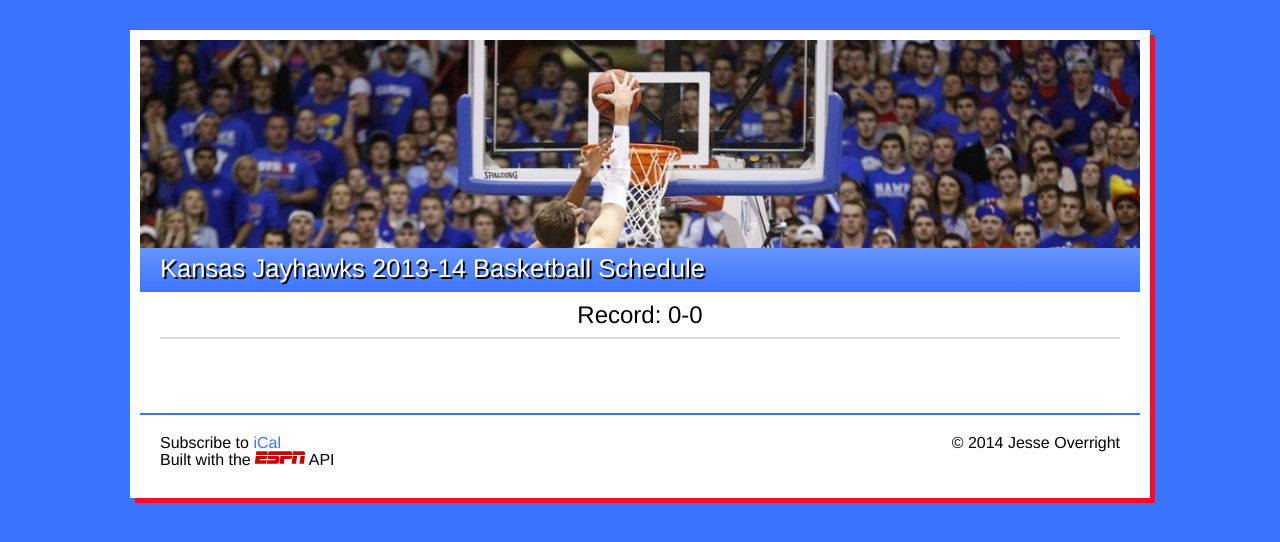
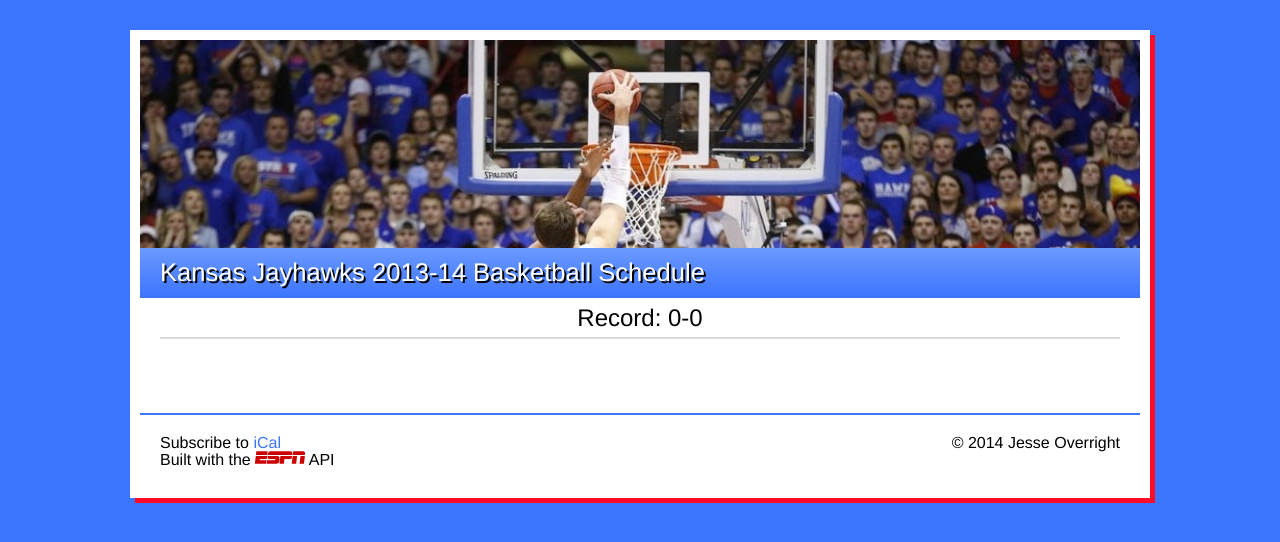
Before and after one commit to jesseoverright/django-jayhawk-schedule, a Django app: page / in a window 1280 px wide. Shown: the top 542 px of the page. Run offline with Django 3.2, Linux system fonts and the light colour scheme; data that the repository does not hold is empty; parts of the project's set-up code (start-up, migrations or seed data) failed here and were passed over; some libraries are stand-ins or nearby versions.

Commit message:
Refactored and updated sass file

```diff
--- a/jayhawkschedule/static/css/jayhawks.css
+++ b/jayhawkschedule/static/css/jayhawks.css
@@ -67,67 +67,74 @@ article, aside, details, figcaption, figure, footer, header, hgroup, menu, nav,
   display: block;
 }
 
-/* line 11, ../../../sass/jayhawks.scss */
+/* line 18, ../../../sass/jayhawks.scss */
 body {
-  font-family: helvetica;
+  font-family: Helvetica;
+  font-size: 16px;
   margin: 0;
   padding: 0;
   background: #3b74ff;
 }
 
-/* line 18, ../../../sass/jayhawks.scss */
+/* line 26, ../../../sass/jayhawks.scss */
 a, a:visited {
   color: #3b74ff;
   text-decoration: none;
 }
 
-/* line 23, ../../../sass/jayhawks.scss */
-h1, h2, h3, h4, p {
-  margin: 0 0 0.25em;
-}
-
-/* line 27, ../../../sass/jayhawks.scss */
+/* line 31, ../../../sass/jayhawks.scss */
 h1 {
   font-size: 2em;
-}
-
-/* line 31, ../../../sass/jayhawks.scss */
-h2 {
-  font-size: 1.5em;
+  line-height: 1.25em;
 }
 
 /* line 35, ../../../sass/jayhawks.scss */
-h3 {
-  font-size: 1.17em;
+h2 {
+  font-size: 1.5em;
+  line-height: 1.25em;
 }
 
 /* line 39, ../../../sass/jayhawks.scss */
-h4, p {
-  font-size: 1em;
+h3 {
+  font-size: 1.17em;
+  line-height: 1.25em;
 }
 
 /* line 43, ../../../sass/jayhawks.scss */
+h4 {
+  font-size: 1em;
+  line-height: 1.25em;
+  font-weight: bold;
+}
+
+/* line 48, ../../../sass/jayhawks.scss */
+p {
+  font-size: 1em;
+  line-height: 1.25em;
+}
+
+/* line 52, ../../../sass/jayhawks.scss */
 ul {
   padding: 0;
 }
 
-/* line 47, ../../../sass/jayhawks.scss */
+/* line 56, ../../../sass/jayhawks.scss */
 li {
   list-style-type: none;
-  margin-bottom: 10px;
+  padding-bottom: 10px;
 }
 
-/* line 52, ../../../sass/jayhawks.scss */
+/* line 61, ../../../sass/jayhawks.scss */
 li a:hover {
   text-decoration: underline;
 }
 
-/* line 56, ../../../sass/jayhawks.scss */
+/* line 65, ../../../sass/jayhawks.scss */
 li img {
   width: 100%;
 }
 
-/* line 60, ../../../sass/jayhawks.scss */
+/* line 69, ../../../sass/jayhawks.scss */
 #container {
   max-width: 1000px;
   width: 80%;
@@ -139,7 +146,7 @@ li img {
   background: #ffffff;
 }
 
-/* line 69, ../../../sass/jayhawks.scss */
+/* line 78, ../../../sass/jayhawks.scss */
 #header {
   background: #dbdbdb;
   background-image: -webkit-gradient(linear, 50% 0%, 50% 100%, color-stop(0%, #dbdbdb), color-stop(35%, #ddf1f9), color-stop(100%, #3b74ff));
@@ -148,30 +155,30 @@ li img {
   background-image: -o-linear-gradient(top, #dbdbdb 0%, #ddf1f9 35%, #3b74ff 100%);
   background-image: linear-gradient(top, #dbdbdb 0%, #ddf1f9 35%, #3b74ff 100%);
 }
-/* line 73, ../../../sass/jayhawks.scss */
+/* line 82, ../../../sass/jayhawks.scss */
 #header img {
   width: 100%;
   height: auto;
 }
-/* line 78, ../../../sass/jayhawks.scss */
+/* line 87, ../../../sass/jayhawks.scss */
 #header h1 {
   margin-top: 0;
   padding: 5px 20px 10px;
   font-size: 1.6em;
   text-shadow: 2px 2px #000;
 }
-/* line 84, ../../../sass/jayhawks.scss */
+/* line 93, ../../../sass/jayhawks.scss */
 #header a {
   color: #fff;
 }
 
-/* line 89, ../../../sass/jayhawks.scss */
+/* line 98, ../../../sass/jayhawks.scss */
 #content {
   padding: 5px 20px 10px;
   min-height: 100px;
 }
 
-/* line 94, ../../../sass/jayhawks.scss */
+/* line 103, ../../../sass/jayhawks.scss */
 .final-score {
   text-align: center;
   width: 45%;
@@ -180,7 +187,7 @@ li img {
   padding: 10px;
 }
 
-/* line 102, ../../../sass/jayhawks.scss */
+/* line 111, ../../../sass/jayhawks.scss */
 .column {
   float: left;
   min-height: 30px;
@@ -189,47 +196,43 @@ li img {
   /* the even divs, after .content-header, will be left .column */
   /* css hack to get left columns lined up vertically */
 }
-/* line 108, ../../../sass/jayhawks.scss */
+/* line 117, ../../../sass/jayhawks.scss */
 .column h3 {
-  margin-top: 0.85em;
+  padding-bottom: 10px;
 }
-/* line 111, ../../../sass/jayhawks.scss */
-.column h3:first-child {
-  margin-top: 0;
-}
-/* line 117, ../../../sass/jayhawks.scss */
+/* line 122, ../../../sass/jayhawks.scss */
 .column:nth-child(2n) {
   width: 60%;
   margin-right: 6%;
 }
-/* line 123, ../../../sass/jayhawks.scss */
+/* line 128, ../../../sass/jayhawks.scss */
 .column:nth-child(2n+1) {
   float: right;
 }
 
-/* line 128, ../../../sass/jayhawks.scss */
+/* line 133, ../../../sass/jayhawks.scss */
 #footer {
   border-top: 2px solid #3b74ff;
   padding: 20px;
   clear: both;
 }
-/* line 133, ../../../sass/jayhawks.scss */
+/* line 138, ../../../sass/jayhawks.scss */
 #footer strong {
   float: right;
 }
 
-/* line 138, ../../../sass/jayhawks.scss */
+/* line 143, ../../../sass/jayhawks.scss */
 .game {
   padding-bottom: 5px;
   margin-bottom: 5px;
   border-bottom: 2px solid #dbdbdb;
   clear: both;
 }
-/* line 144, ../../../sass/jayhawks.scss */
+/* line 149, ../../../sass/jayhawks.scss */
 .game p {
   line-height: 1.65em;
 }
-/* line 148, ../../../sass/jayhawks.scss */
+/* line 153, ../../../sass/jayhawks.scss */
 .game .game-type {
   background-color: #ddd;
   padding: 5px 8px;
@@ -240,30 +243,31 @@ li img {
   -o-border-radius: 6px;
   border-radius: 6px;
 }
-/* line 155, ../../../sass/jayhawks.scss */
+/* line 160, ../../../sass/jayhawks.scss */
 .game:last-child {
   border-bottom: none;
 }
-/* line 159, ../../../sass/jayhawks.scss */
+/* line 164, ../../../sass/jayhawks.scss */
 .game .final-score {
   float: right;
+  font-size: 1.5em;
   padding: 14px;
   width: 75px;
   text-align: center;
   margin: 0 0 0 20px;
 }
 
-/* line 168, ../../../sass/jayhawks.scss */
+/* line 174, ../../../sass/jayhawks.scss */
 .win {
   background-color: #6df25c;
 }
 
-/* line 172, ../../../sass/jayhawks.scss */
+/* line 178, ../../../sass/jayhawks.scss */
 .loss {
   background-color: #f28c8c;
 }
 
-/* line 176, ../../../sass/jayhawks.scss */
+/* line 182, ../../../sass/jayhawks.scss */
 .content-header {
   overflow: hidden;
   margin-bottom: 20px;
@@ -273,14 +277,14 @@ li img {
   margin-bottom: 2em;
 }
 
-/* line 185, ../../../sass/jayhawks.scss */
+/* line 191, ../../../sass/jayhawks.scss */
 .video {
   position: relative;
   padding-bottom: 56.25%;
   height: 0;
   margin-bottom: 5px;
 }
-/* line 191, ../../../sass/jayhawks.scss */
+/* line 197, ../../../sass/jayhawks.scss */
 .video object, .video div {
   position: absolute;
   top: 0;
@@ -289,17 +293,17 @@ li img {
   height: 100% !important;
 }
 
-/* line 200, ../../../sass/jayhawks.scss */
+/* line 206, ../../../sass/jayhawks.scss */
 .video-thumbnail {
   /* suppress when video content displays */
   display: none;
 }
 
-/* line 205, ../../../sass/jayhawks.scss */
+/* line 211, ../../../sass/jayhawks.scss */
 .twitter-timeline {
   margin-bottom: 10px;
 }
-/* line 208, ../../../sass/jayhawks.scss */
+/* line 214, ../../../sass/jayhawks.scss */
 .twitter-timeline h4 {
   -webkit-border-radius: 6px 6px 0 0;
   -moz-border-radius: 6px 6px 0 0;
@@ -310,12 +314,12 @@ li img {
   padding: 12px;
   margin: 0 0 -1px 0;
 }
-/* line 215, ../../../sass/jayhawks.scss */
+/* line 221, ../../../sass/jayhawks.scss */
 .twitter-timeline .tweets {
   max-height: 550px;
   overflow-y: scroll;
 }
-/* line 219, ../../../sass/jayhawks.scss */
+/* line 225, ../../../sass/jayhawks.scss */
 .twitter-timeline .tweets .tweet {
   font-size: 0.9em;
   line-height: 1.1em;
@@ -323,25 +327,29 @@ li img {
   padding: 12px;
   margin-bottom: -1px;
 }
-/* line 226, ../../../sass/jayhawks.scss */
+/* line 232, ../../../sass/jayhawks.scss */
+.twitter-timeline .tweets .tweet p {
+  padding-bottom: 0;
+}
+/* line 236, ../../../sass/jayhawks.scss */
 .twitter-timeline .tweets .tweet:last-child {
   margin-bottom: 0px;
 }
-/* line 230, ../../../sass/jayhawks.scss */
+/* line 240, ../../../sass/jayhawks.scss */
 .twitter-timeline .tweets .tweet .tweet-profile {
   overflow: hidden;
 }
-/* line 232, ../../../sass/jayhawks.scss */
+/* line 242, ../../../sass/jayhawks.scss */
 .twitter-timeline .tweets .tweet .tweet-profile .handle {
   font-size: 0.8em;
   color: #707070;
 }
-/* line 238, ../../../sass/jayhawks.scss */
+/* line 248, ../../../sass/jayhawks.scss */
 .twitter-timeline .tweets .tweet .tweet-image {
   float: left;
   margin-right: 9px;
 }
-/* line 242, ../../../sass/jayhawks.scss */
+/* line 252, ../../../sass/jayhawks.scss */
 .twitter-timeline .tweets .tweet .tweet-image img {
   -webkit-border-radius: 4px;
   -moz-border-radius: 4px;
@@ -349,75 +357,75 @@ li img {
   -o-border-radius: 4px;
   border-radius: 4px;
 }
-/* line 247, ../../../sass/jayhawks.scss */
+/* line 257, ../../../sass/jayhawks.scss */
 .twitter-timeline .tweets .tweet .time {
   float: right;
   font-size: 0.75em;
 }
 
 @media only screen and (min-device-width: 768px) and (max-device-width: 1024px) {
-  /* line 256, ../../../sass/jayhawks.scss */
+  /* line 266, ../../../sass/jayhawks.scss */
   #container {
     width: 85%;
   }
 
-  /* line 259, ../../../sass/jayhawks.scss */
+  /* line 269, ../../../sass/jayhawks.scss */
   .video {
     display: none;
   }
 
-  /* line 262, ../../../sass/jayhawks.scss */
+  /* line 272, ../../../sass/jayhawks.scss */
   .video-thumbnail {
     display: block;
   }
 }
 @media screen and (max-device-width: 568px), all and (max-width: 568px) {
-  /* line 268, ../../../sass/jayhawks.scss */
+  /* line 278, ../../../sass/jayhawks.scss */
   #container {
     width: 90%;
   }
 
-  /* line 272, ../../../sass/jayhawks.scss */
+  /* line 282, ../../../sass/jayhawks.scss */
   #header h1 {
     text-shadow: 3px 3px #000;
   }
 
-  /* line 276, ../../../sass/jayhawks.scss */
+  /* line 286, ../../../sass/jayhawks.scss */
   .game {
     margin-bottom: 15px;
     padding-bottom: 15px;
   }
 
-  /* line 281, ../../../sass/jayhawks.scss */
+  /* line 291, ../../../sass/jayhawks.scss */
   .game .final-score {
     width: 225px;
   }
 
-  /* line 285, ../../../sass/jayhawks.scss */
+  /* line 295, ../../../sass/jayhawks.scss */
   .column, .column:nth-child(2n) {
     width: 100%;
     margin-bottom: 20px;
   }
 }
 @media only screen and (max-device-width: 568px) {
-  /* line 293, ../../../sass/jayhawks.scss */
+  /* line 303, ../../../sass/jayhawks.scss */
   body {
     font-size: 240%;
   }
 
   /* hide video on mobile devices */
-  /* line 297, ../../../sass/jayhawks.scss */
+  /* line 307, ../../../sass/jayhawks.scss */
   .video {
     display: none;
   }
 
   /* display video thumbnail on mobile devices */
-  /* line 302, ../../../sass/jayhawks.scss */
+  /* line 312, ../../../sass/jayhawks.scss */
   .video-thumbnail {
     display: block;
   }
 
-  /* line 306, ../../../sass/jayhawks.scss */
+  /* line 316, ../../../sass/jayhawks.scss */
   .twitter-timeline .tweets {
     max-height: 800px;
   }
--- a/sass/jayhawks.scss
+++ b/sass/jayhawks.scss
@@ -7,9 +7,17 @@
 @import 'compass/css3';
 
 $jayhawk_blue: #3b74ff;
+$padding-size: 10px;
+$font-size: 16px;
+
+@mixin paragraph($font-size) {
+    font-size: $font-size;
+    line-height: 1.25em;
+}
 
 body {
-    font-family: helvetica;
+    font-family: Helvetica;
+    font-size: $font-size;
     margin: 0;
     padding: 0;
     background: $jayhawk_blue;
@@ -20,24 +28,25 @@ a, a:visited {
     text-decoration: none;
 }
 
-h1, h2, h3, h4, p {
-    margin: 0 0 0.25em;
-}
-
 h1 {
-    font-size: 2em;
+    @include paragraph(2em);
 }
 
 h2 {
-    font-size: 1.5em;
+    @include paragraph(1.5em);
 }
 
 h3 {
-    font-size: 1.17em;
+    @include paragraph(1.17em);
 }
 
-h4, p {
-    font-size: 1em;
+h4 {
+    @include paragraph(1em);
+    font-weight: bold;
+}
+
+p {
+    @include paragraph(1em);
 }
 
 ul {
--- a/schedule/templates/schedule/category.html
+++ b/schedule/templates/schedule/category.html
@@ -9,7 +9,7 @@
     {% for game in games %}
     <div class="game">
         {% if game.get_result %}
-            <h2 class="final-score {{game.get_result}}">{{game.score}} - {{game.opponent_score}}</h2>
+            <div class="final-score {{game.get_result}}">{{game.score}} - {{game.opponent_score}}</div>
         {% endif %}
         <h2><a href="{{game.get_absolute_url}}">{{game.opponent.get_colored_name | safe}}</a></h2>
         <p><span class="game-type">{{game.game_type}}</span>{{game.date|date:"g:i a l, N j, Y"}}
--- a/schedule/templates/schedule/index.html
+++ b/schedule/templates/schedule/index.html
@@ -6,16 +6,16 @@
     <div class="content-header">
         <h2>Record: {{record.wins}}-{{record.losses}}</h2>
         {% if next_game != False %}
-            <h3>
+            <p>
                 Next Game: <a href="{{next_game.get_absolute_url}}">{{next_game.opponent.get_colored_name | safe}}</a>
                 <br />{{next_game.date|date:"l, F jS"}}
-            </h3>
+            </p>
         {% endif %}
     </div>
     {% for game in games %}
     <div class="game">
         {% if game.get_result %}
-            <h2 class="final-score {{game.get_result}}">{{game.score}} - {{game.opponent_score}}</h2>
+            <div class="final-score {{game.get_result}}">{{game.score}} - {{game.opponent_score}}</div>
         {% endif %}
         <h2><a href="{{game.get_absolute_url}}">{{game.opponent.get_colored_name | safe}}</a></h2>
         <p><span class="game-type">{{game.game_type}}</span>{{game.date|date:"g:i a l, N j, Y"}}
```
Also changed, not shown: other parts of sass/jayhawks.scss (+13 -12 lines), schedule/templates/schedule/game.html (+5 -5 lines).
